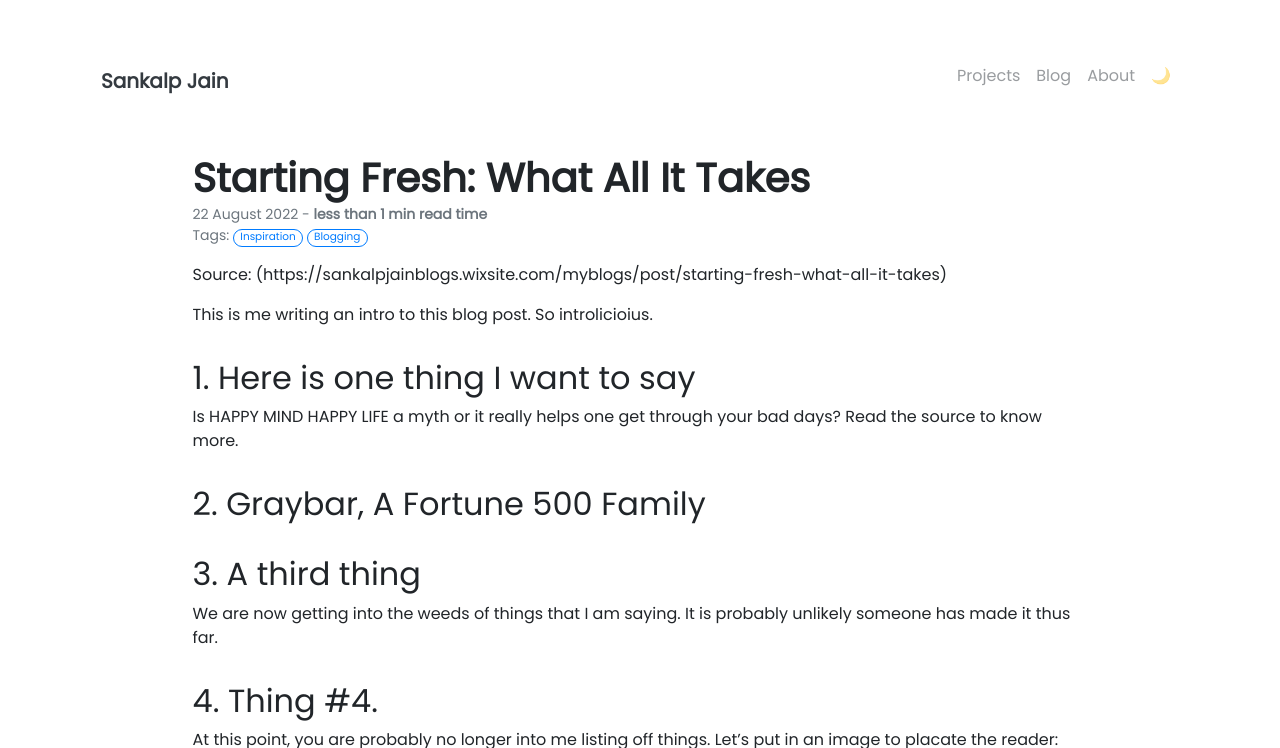
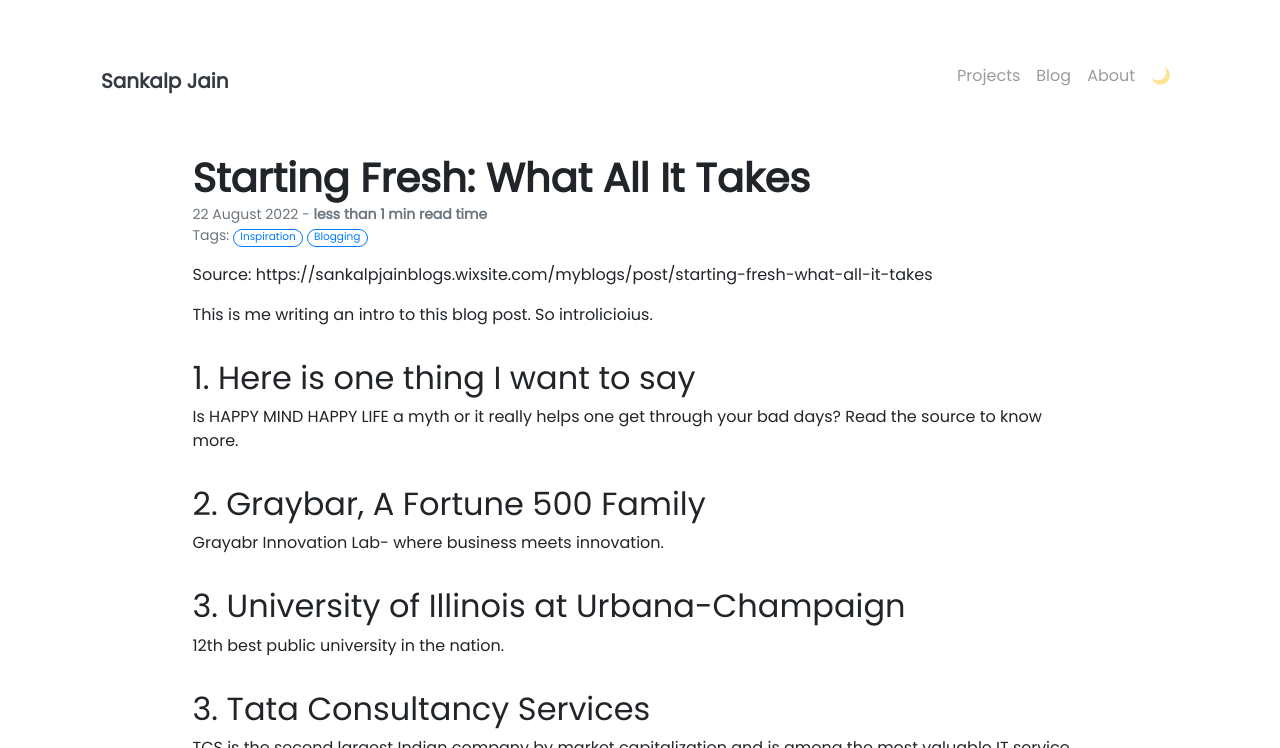
Before and after one commit to sankalpjain63/sankalpjain63.github.io, a Jekyll site: the page built from _posts/2022-08-22-hello-blog-world.md, in a window 1280 px wide and 1400 px high. Shown: the top 748 px of the window. Built offline with Jekyll 4.4.1, drawn with Linux system fonts in a browser that asks for light colours; nearby versions of some CDN libraries; our own code applies the rules of GitHub Pages for plain Markdown files; some of the changed text lies outside the part shown; grey boxes are pictures that could not be loaded.

Commit message:
2022-blog.md

```diff
--- a/_posts/2022-08-22-hello-blog-world.md
+++ b/_posts/2022-08-22-hello-blog-world.md
@@ -5,7 +5,7 @@
 color: secondary
 ---
 
-Source: (https://sankalpjainblogs.wixsite.com/myblogs/post/starting-fresh-what-all-it-takes)
+Source: https://sankalpjainblogs.wixsite.com/myblogs/post/starting-fresh-what-all-it-takes
 
 This is me writing an intro to this blog post. So introlicioius.
 
@@ -15,22 +15,21 @@
 
 ## 2. Graybar, A Fortune 500 Family
 
+Grayabr Innovation Lab- where business meets innovation.
 
+## 3. University of Illinois at Urbana-Champaign
 
-## 3. A third thing
+12th best public university in the nation.
 
-We are now getting into the weeds of things that I am saying.  It is probably unlikely someone has made it thus far.
+## 3. Tata Consultancy Services
 
-## 4. Thing #4.
+TCS is the second largest Indian company by market capitalization and is among the most valuable IT service brands worldwide, and is the top Big Tech (India) company.
+https://researchpark.illinois.edu/wp-content/uploads/2020/05/Graybar-Team-Photo-Day-768x526.jpg
 
-At this point, you are probably no longer into me listing off things.  Let's put in an image to placate the reader:
+## 4. If you have come till here, something not on my resume:
 
-![corg](https://media.istockphoto.com/photos/welsh-corgi-picture-id962032196?k=20&m=962032196&s=170667a&w=0&h=NhIyQdJgVw0cw_EeLtP3LcLExLuiAWPwzL6_WsRKUfQ=)
+One of my greatest joys in life is giving back to the community. I have a deep sense of commitment to those less fortunate than myself, and I have found that working with organizations like Make A Difference NGO has given me an incredible opportunity to help those in need. My work with marginalized and abandoned children, providing them with after-school programs and fundraising events, has been some of the most rewarding experiences of my life.
 
 ## 5. The last thing
 
-This is my final thing, probably would be great if this was a TL;DR or summary.  But I don't have that for you.  I have given you so little already, why start saying anything useful now?
-
-Besides, all anybody wants is the DERP:
-
-![MAXIMUM DERP](http://3.bp.blogspot.com/-AXnXOPZgqMk/Un-xCBAa4gI/AAAAAAAAsWA/z_lZsvDoCRk/s1600/derpstages.jpg)
+"Innovation distinguishes between a leader and a follower." - Steve Jobs
```
